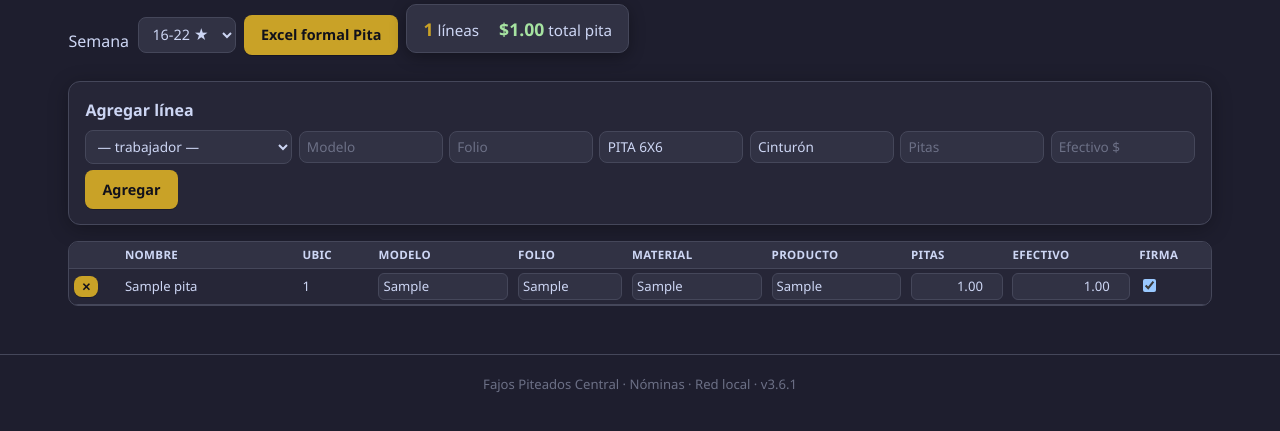
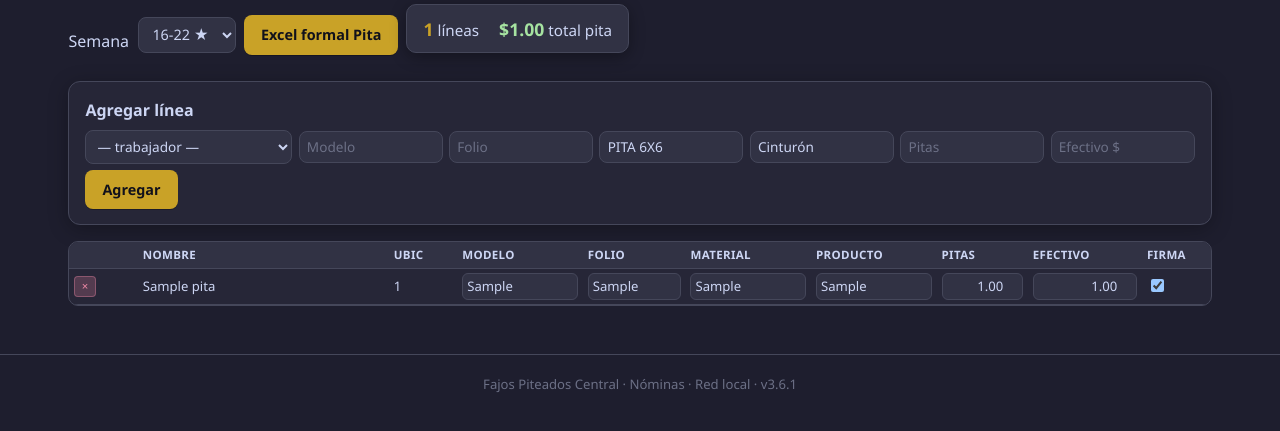
Before and after one commit to ArmandoHoyosfg/fajos_central, a FastAPI app: page /nomina-pita in a window 1280 px wide. Shown: the part 296-727 px from the top of the page. Run offline with FastAPI, Linux system fonts and the light colour scheme; data comes from the database, SQL or seed files in the repository; tables that the repository leaves empty hold one stand-in row (values such as "Sample post").

Commit message:
fix(ui): compact delete btn, more space for worker names

```diff
--- a/app/web/static/app.css
+++ b/app/web/static/app.css
@@ -1185,3 +1185,44 @@ main.container.wide {
   border-color: var(--accent);
   box-shadow: inset 0 0 0 1px color-mix(in srgb, var(--accent) 35%, transparent);
 }
+
+
+/* Botón eliminar compacto (no roba espacio al nombre) */
+.btn-icon-del {
+  display: inline-flex;
+  align-items: center;
+  justify-content: center;
+  width: 1.35rem;
+  height: 1.35rem;
+  min-height: 0 !important;
+  padding: 0 !important;
+  margin: 0;
+  border-radius: 4px;
+  font-size: 0.7rem !important;
+  line-height: 1;
+  background: color-mix(in srgb, var(--red) 22%, transparent) !important;
+  color: var(--red) !important;
+  border: 1px solid color-mix(in srgb, var(--red) 35%, transparent) !important;
+  cursor: pointer;
+  flex-shrink: 0;
+}
+.btn-icon-del:hover {
+  background: color-mix(in srgb, var(--red) 40%, transparent) !important;
+  transform: none;
+}
+.table-wrap.table-compact .col-del,
+.table-wrap.table-compact col.col-del {
+  width: 2.2rem;
+}
+.table-wrap.table-compact .col-nombre {
+  width: 22% !important;
+}
+.table-wrap.table-compact td.col-nombre,
+.table-wrap.table-compact th.col-nombre {
+  max-width: none;
+  overflow: visible;
+  text-overflow: unset;
+  white-space: normal;
+  word-break: break-word;
+  line-height: 1.25;
+}
--- a/app/web/templates/nomina_pita.html
+++ b/app/web/templates/nomina_pita.html
@@ -51,7 +51,7 @@
 <div class="table-wrap table-compact">
 <table>
   <colgroup>
-    <col style="width:4%"><col class="col-nombre"><col class="col-ubic"><col class="col-modelo"><col class="col-folio">
+    <col class="col-del"><col class="col-nombre"><col class="col-ubic"><col class="col-modelo"><col class="col-folio">
     <col class="col-mat"><col class="col-prod"><col class="col-pitas"><col class="col-efec"><col class="col-firma">
   </colgroup>
   <thead>
@@ -65,8 +65,7 @@
   {% for r in lineas %}
     <tr data-id="{{ r.id }}">
       <td>
-        <button type="button" class="btn btn-danger" style="padding:0.12rem 0.4rem;font-size:0.7rem;min-height:0"
-                onclick="delPit({{ r.id }})" title="Eliminar línea">✕</button>
+        <button type="button" class="btn-icon-del" onclick="delPit({{ r.id }})" title="Eliminar">×</button>
       </td>
       <td title="{{ r.nombre }}">{{ r.nombre }}</td>
       <td>{{ r.ubic }}</td>
--- a/app/web/templates/nomina_taller.html
+++ b/app/web/templates/nomina_taller.html
@@ -50,7 +50,7 @@
 <table>
   <thead>
     <colgroup>
-    <col class="col-nombre"><col class="col-ubic"><col class="col-puesto">
+    <col class="col-del"><col class="col-nombre"><col class="col-ubic"><col class="col-puesto">
     <col class="col-sueldo"><col class="col-extras"><col class="col-total"><col class="col-firma">
   </colgroup>
   <tr><th></th><th>Nombre</th><th>Ubic</th><th>Puesto</th><th>Sueldo</th><th>Extras</th><th>Total</th><th>Firma</th></tr>
@@ -59,8 +59,7 @@
   {% for r in lineas %}
     <tr data-id="{{ r.id }}">
       <td>
-        <button type="button" class="btn btn-danger" style="padding:0.12rem 0.4rem;font-size:0.7rem;min-height:0"
-                onclick="delTll({{ r.id }})" title="Eliminar línea">✕</button>
+        <button type="button" class="btn-icon-del" onclick="delTll({{ r.id }})" title="Eliminar">×</button>
       </td>
       <td>{{ r.nombre }}</td>
       <td>{{ r.ubic }}</td>
--- a/app/web/templates/produccion.html
+++ b/app/web/templates/produccion.html
@@ -92,7 +92,7 @@
     <tr class="mat-{{ (r.material or '')|lower }}" data-prod-id="{{ r.id }}" data-tarifa="{{ r.tarifa_gr or 0 }}">
       <td>
         {% if not semana_cerrada %}
-        <button type="button" class="btn btn-danger" onclick="delLinea({{ r.id }})" title="Eliminar">✕</button>
+        <button type="button" class="btn-icon-del" onclick="delLinea({{ r.id }})" title="Eliminar">×</button>
         {% endif %}
       </td>
       <td title="{{ r.nombre }}">{{ r.nombre }}</td>
```
